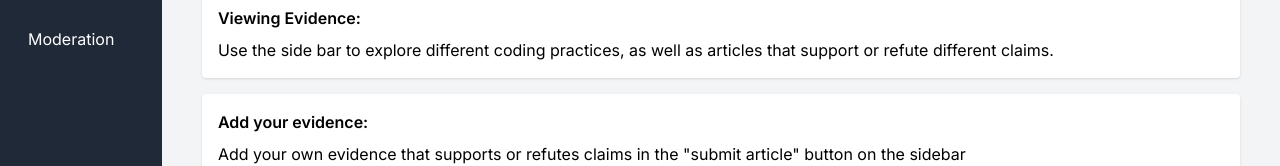
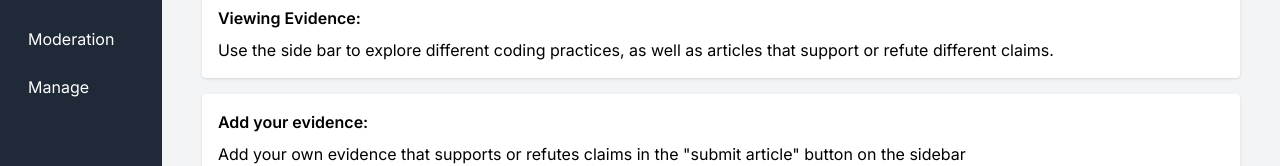
Before and after one commit to Fumihiro1/Software-Practice-Empirical-Evidence-Database-SPEED, a Next.js app in the folder SPEED-app/SPEED-frontend/: page / in a window 1280 px wide. Shown: the part 206-372 px from the top of the page. Built offline with nearby package versions, Linux system fonts and the light colour scheme.

Commit message:
Created Manage page

```diff
--- a/SPEED-app/SPEED-frontend/app/layout.tsx
+++ b/SPEED-app/SPEED-frontend/app/layout.tsx
@@ -47,6 +47,11 @@ export default function RootLayout({
                     Moderation
                   </a>
                 </li>
+                <li className="mb-2">
+                  <a href="manage" className="text-white hover:bg-gray-600 block py-2 px-3 rounded">
+                    Manage
+                  </a>
+                </li>
               </ul>
             </nav>
           </aside>
--- /dev/null
+++ b/SPEED-app/SPEED-frontend/app/manage/page.tsx
@@ -0,0 +1,6 @@
+"use client"
+import { useState } from 'react';
+
+const ManageSPEED = () => {
+
+}
--- a/SPEED-app/SPEED-frontend/app/submit-article/page.tsx
+++ b/SPEED-app/SPEED-frontend/app/submit-article/page.tsx
@@ -1,7 +1,5 @@
 "use client";
 import { useState } from "react";
-import PageTemplate from '../page-template/page';
-
 
 const SubmitArticle = () => {
   // State to store form data
```
